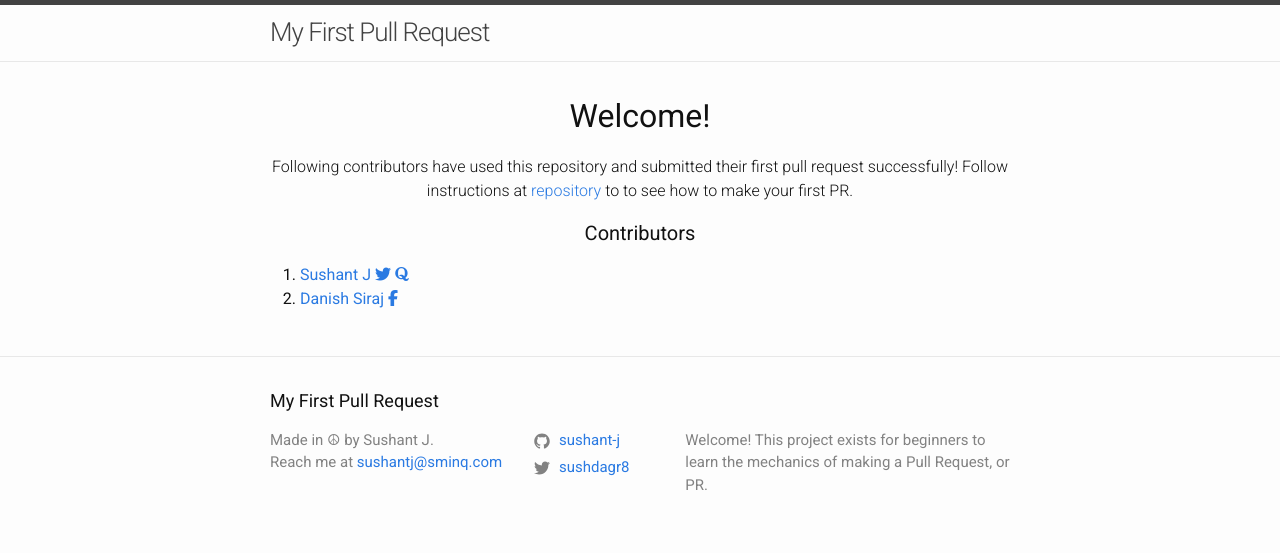
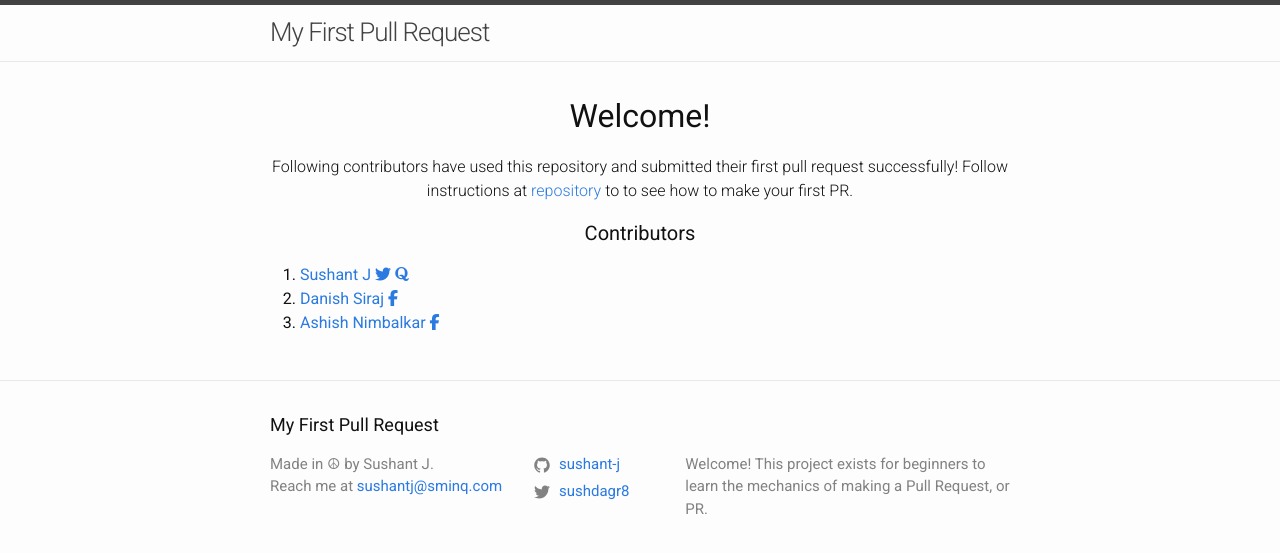
Before and after one commit to sushant-j/my-first-pull-request, a Jekyll site: the page built from index.md, in a window 1280 px wide. Shown: the top 553 px of the page. Built offline with Jekyll 4.4.1, drawn with Linux system fonts in a browser that asks for light colours; nearby versions of some CDN libraries.

Commit message:
changed name

```diff
--- a/_layouts/home.html
+++ b/_layouts/home.html
@@ -31,5 +31,15 @@
         <i class="fa fa-facebook"></i>
       </a>
     </li>
+
+    <li>
+     <a href="https://github.com/ashunimbz">
+	 Ashish Nimbalkar
+     </a>
+     <a href = "https://facebook/ashunimbz">
+          <i class="fa fa-facebook"></i>
+     </a>
+    </li>
+
   </ol>
 </div>
```
